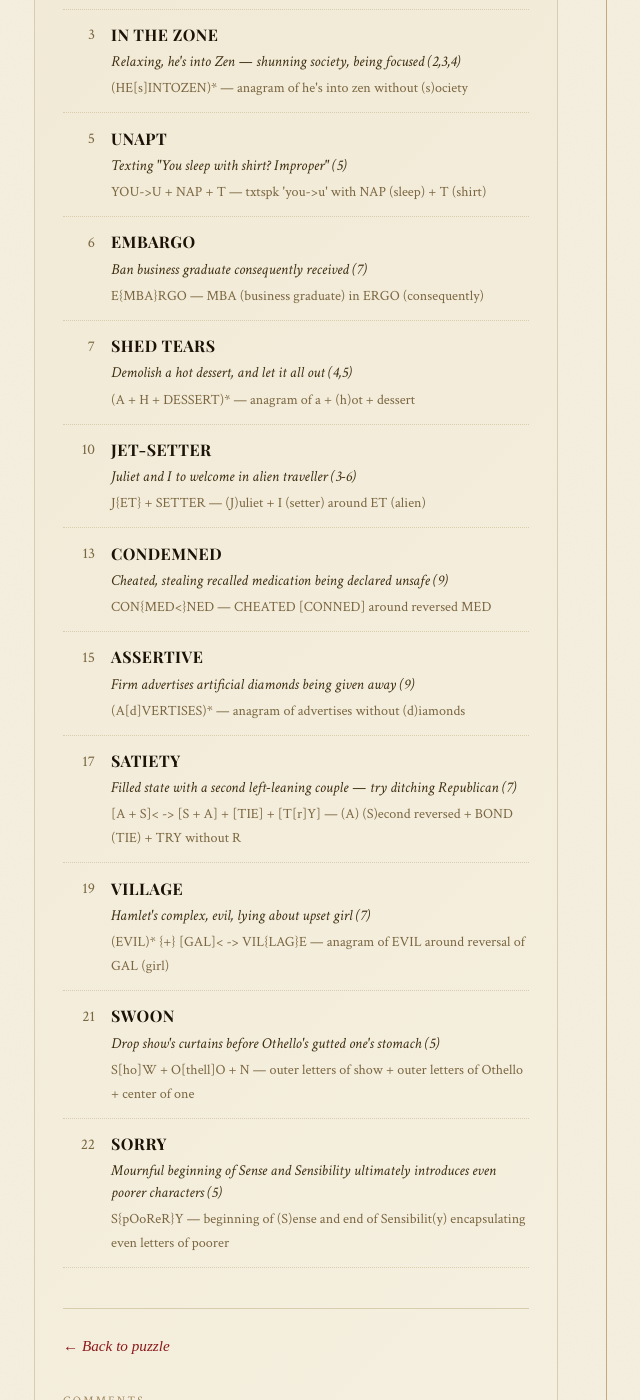
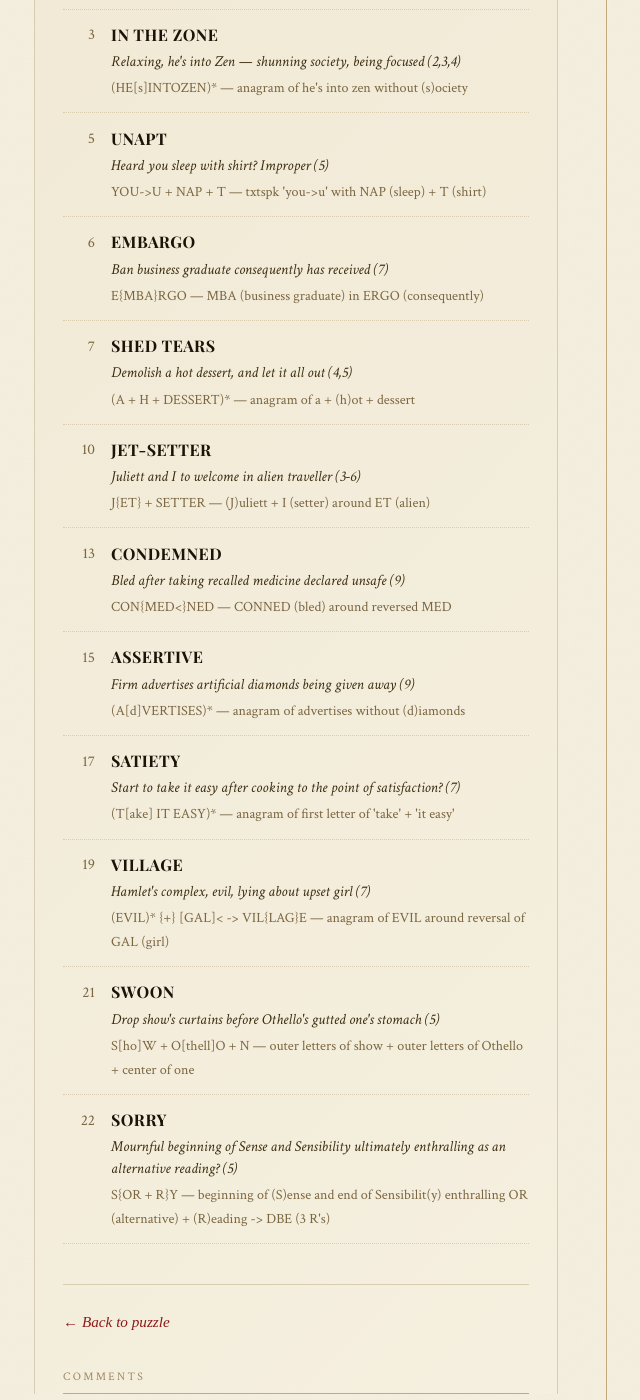
Before and after one commit to abdulkhaleddd/abdulkhaleddd.github.io, a Jekyll site: the page built from _solutions/solution-003.md, in a window 1280 px wide and 1400 px high, scrolled down 2619 px. Shown: the whole window, without its empty margins (190-830 px from the left). Built offline with Jekyll 4.4.1, drawn with Linux system fonts in a browser that asks for light colours; some web fonts are replaced; a script that is not in the unit is left out; some of the changed text lies outside the part shown.

Commit message:
Update solution-003.md

```diff
--- a/_solutions/solution-003.md
+++ b/_solutions/solution-003.md
@@ -31,7 +31,7 @@ permalink: /solutions/solution-003/
     <span class="solution-number">8</span>
     <div class="solution-content">
       <span class="solution-answer">POVERTY</span>
-      <span class="solution-clue">Want poetry's tense to shift, framing verse (7)</span>
+      <span class="solution-clue">Want poetry's tense to shift while framing verse (7)</span>
       <span class="solution-breakdown">(PO{V}ER[T]Y)* — shift T in poetry, put it around (V)erse</span>
     </div>
   </div>
@@ -49,8 +49,8 @@ permalink: /solutions/solution-003/
     <span class="solution-number">11</span>
     <div class="solution-content">
       <span class="solution-answer">REFINEMENT</span>
-      <span class="solution-clue">Urbanity's rent, overwhelming charge facing me (10)</span>
-      <span class="solution-breakdown">RE{FINE + ME}NT — RENT around + tax (FINE) + ME</span>
+      <span class="solution-clue">Elegance of ten firemen working (10)</span>
+      <span class="solution-breakdown">(TENFIREMEN)* — anagram of 'ten firemen'</span>
     </div>
   </div>
 
@@ -67,7 +67,7 @@ permalink: /solutions/solution-003/
     <span class="solution-number">13</span>
     <div class="solution-content">
       <span class="solution-answer">CREDO</span>
-      <span class="solution-clue">Persuasion read, lacking leading character bores actor every second (5)</span>
+      <span class="solution-clue">Persuasion read, lacking leading character bores actor occasionally (5)</span>
       <span class="solution-breakdown">[aCtOr] -> C{RE[a]D}O — alternate letters of actor, and insert READ without A</span>
     </div>
   </div>
@@ -112,7 +112,7 @@ permalink: /solutions/solution-003/
     <span class="solution-number">21</span>
     <div class="solution-content">
       <span class="solution-answer">SHEER BLISS</span>
-      <span class="solution-clue">He's ribless, molded in heaven (5,5)</span>
+      <span class="solution-clue">He's rib-less, moulded in heaven (5,5)</span>
       <span class="solution-breakdown">(HESRIBLESS)* — anagram of 'he's ribless'</span>
     </div>
   </div>
@@ -121,7 +121,7 @@ permalink: /solutions/solution-003/
     <span class="solution-number">23</span>
     <div class="solution-content">
       <span class="solution-answer">ENVELOP</span>
-      <span class="solution-clue">Resent short fellow from Warsaw lying around blanket (7)</span>
+      <span class="solution-clue">Resent short fellow from Warsaw, maybe lying around in blanket (7)</span>
       <span class="solution-breakdown">ENV[y] + [POLE]&lt; — ENVY with last letter removed, fellow from Warsaw (POLE) reversed</span>
     </div>
   </div>
@@ -139,7 +139,7 @@ permalink: /solutions/solution-003/
     <span class="solution-number">25</span>
     <div class="solution-content">
       <span class="solution-answer">DAY ONE</span>
-      <span class="solution-clue">Start do over, shaving Jay's head with new cut (3,3)</span>
+      <span class="solution-clue">Start do over, Jay having head shaved with new cut (3,3)</span>
       <span class="solution-breakdown">D{[j]AY}O + NE[w] — 'do' over 'ay' with trimmed 'new'</span>
     </div>
   </div>
@@ -189,7 +189,7 @@ permalink: /solutions/solution-003/
     <span class="solution-number">5</span>
     <div class="solution-content">
       <span class="solution-answer">UNAPT</span>
-      <span class="solution-clue">Texting "You sleep with shirt? Improper" (5)</span>
+      <span class="solution-clue">Heard you sleep with shirt? Improper (5)</span>
       <span class="solution-breakdown">YOU->U + NAP + T — txtspk 'you->u' with NAP (sleep) + T (shirt)</span>
     </div>
   </div>
@@ -198,7 +198,7 @@ permalink: /solutions/solution-003/
     <span class="solution-number">6</span>
     <div class="solution-content">
       <span class="solution-answer">EMBARGO</span>
-      <span class="solution-clue">Ban business graduate consequently received (7)</span>
+      <span class="solution-clue">Ban business graduate consequently has received (7)</span>
       <span class="solution-breakdown">E{MBA}RGO — MBA (business graduate) in ERGO (consequently)</span>
     </div>
   </div>
@@ -216,8 +216,8 @@ permalink: /solutions/solution-003/
     <span class="solution-number">10</span>
     <div class="solution-content">
       <span class="solution-answer">JET-SETTER</span>
-      <span class="solution-clue">Juliet and I to welcome in alien traveller (3-6)</span>
-      <span class="solution-breakdown">J{ET} + SETTER — (J)uliet + I (setter) around ET (alien)</span>
+      <span class="solution-clue">Juliett and I to welcome in alien traveller (3-6)</span>
+      <span class="solution-breakdown">J{ET} + SETTER — (J)uliett + I (setter) around ET (alien)</span>
     </div>
   </div>
 
@@ -225,8 +225,8 @@ permalink: /solutions/solution-003/
     <span class="solution-number">13</span>
     <div class="solution-content">
       <span class="solution-answer">CONDEMNED</span>
-      <span class="solution-clue">Cheated, stealing recalled medication being declared unsafe (9)</span>
-      <span class="solution-breakdown">CON{MED&lt;}NED — CHEATED [CONNED] around reversed MED</span>
+      <span class="solution-clue">Bled after taking recalled medicine declared unsafe (9)</span>
+      <span class="solution-breakdown">CON{MED&lt;}NED — CONNED (bled) around reversed MED</span>
     </div>
   </div>
 
@@ -243,8 +243,8 @@ permalink: /solutions/solution-003/
     <span class="solution-number">17</span>
     <div class="solution-content">
       <span class="solution-answer">SATIETY</span>
-      <span class="solution-clue">Filled state with a second left-leaning couple — try ditching Republican (7)</span>
-      <span class="solution-breakdown">[A + S]&lt; -> [S + A] + [TIE] + [T[r]Y] — (A) (S)econd reversed + BOND (TIE) + TRY without R</span>
+      <span class="solution-clue">Start to take it easy after cooking to the point of satisfaction? (7)</span>
+      <span class="solution-breakdown">(T[ake] IT EASY)* — anagram of first letter of 'take' + 'it easy'</span>
     </div>
   </div>
 
@@ -270,8 +270,8 @@ permalink: /solutions/solution-003/
     <span class="solution-number">22</span>
     <div class="solution-content">
       <span class="solution-answer">SORRY</span>
-      <span class="solution-clue">Mournful beginning of Sense and Sensibility ultimately introduces even poorer characters (5)</span>
-      <span class="solution-breakdown">S{pOoReR}Y — beginning of (S)ense and end of Sensibilit(y) encapsulating even letters of poorer</span>
+      <span class="solution-clue">Mournful beginning of Sense and Sensibility ultimately enthralling as an alternative reading? (5)</span>
+      <span class="solution-breakdown">S{OR + R}Y — beginning of (S)ense and end of Sensibilit(y) enthralling OR (alternative) + (R)eading -> DBE (3 R's)</span>
     </div>
   </div>
 
```
